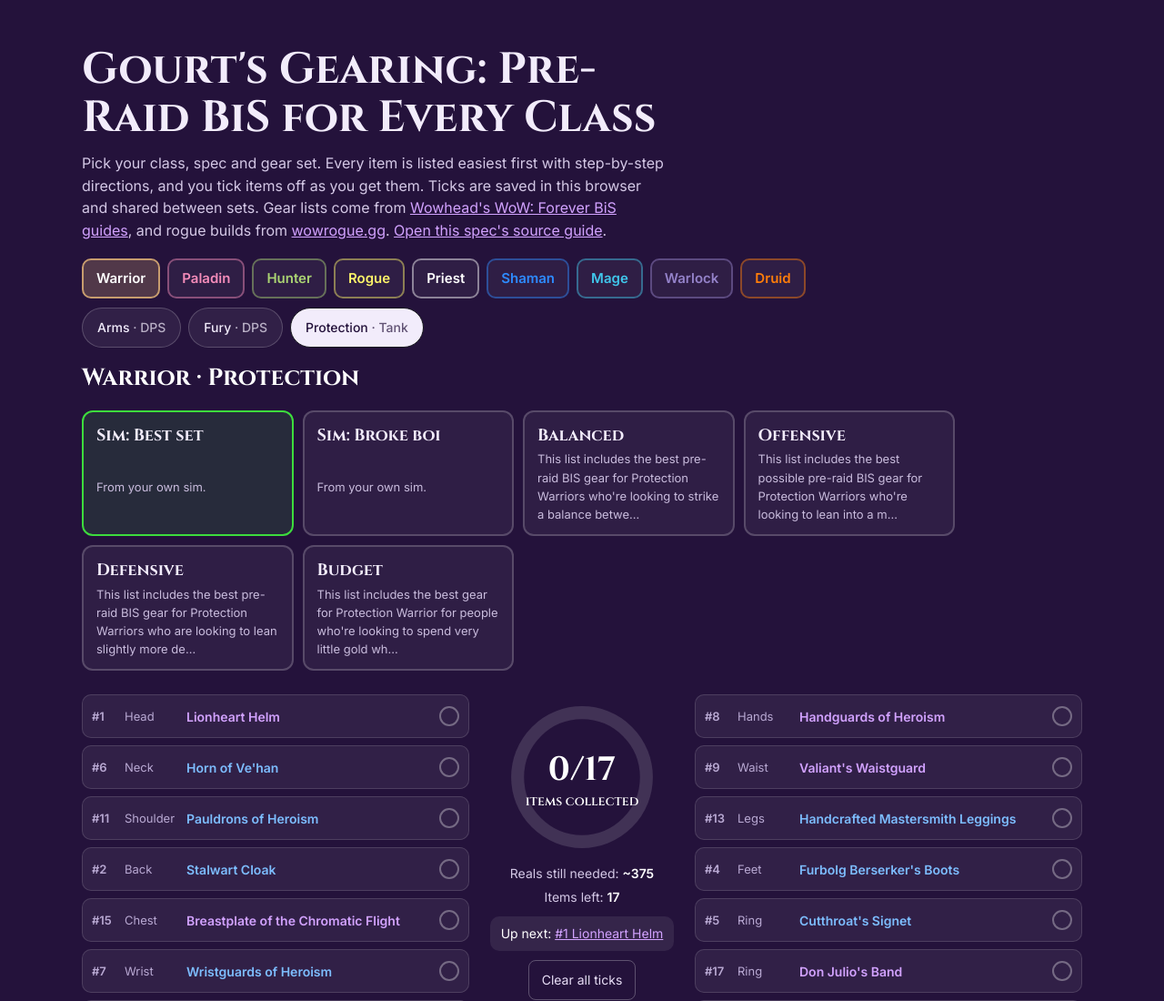
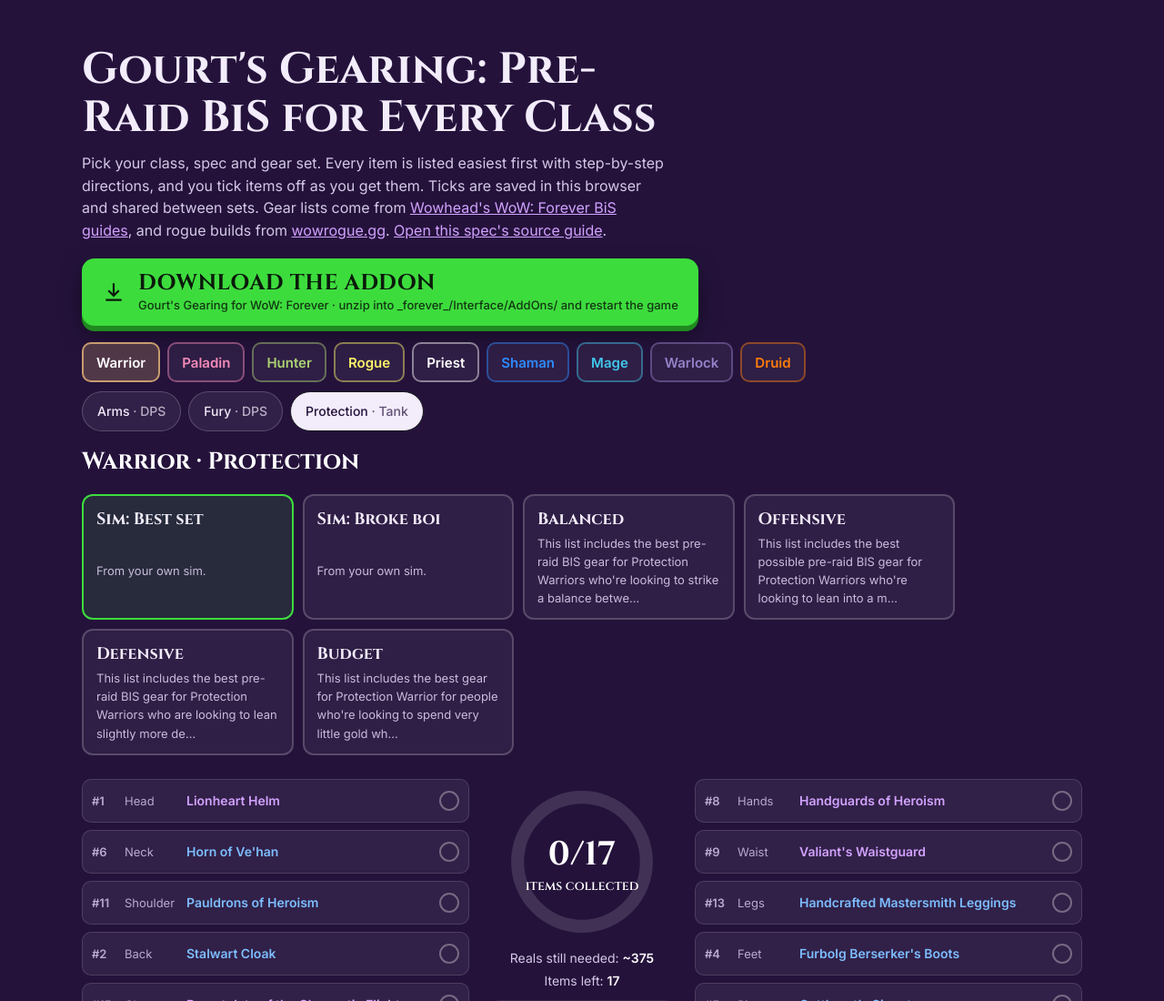
Before and after one commit to Gourthero/gourts-gearing, a plain HTML site: page index.html in a window 1280 px wide. Shown: the top 1100 px of the page at 91% size. Drawn offline with Linux system fonts and the light colour scheme.

Commit message:
Big download button; always load fresh gear data

```diff
--- a/index.html
+++ b/index.html
@@ -42,6 +42,12 @@ header p{max-width:64ch;margin:10px 0 0;color:#d4c8e6}
 .totals{font-size:14px;color:#d4c8e6;display:grid;gap:4px}.totals b{color:#fff;white-space:nowrap}
 .next{font-size:14px;color:#fff;background:#ffffff14;border-radius:10px;padding:8px 12px;max-width:220px}
 .btn{background:none;border:1px solid #ffffff44;color:#e8def6;border-radius:8px;padding:8px 14px;font:inherit;font-size:14px;cursor:pointer;min-height:44px}
+.dlrow{margin-top:18px}
+.dlbtn{display:inline-flex;align-items:center;gap:14px;background:#3ddc3d;color:#0b1a0b;text-decoration:none;border-radius:14px;padding:14px 22px;box-shadow:0 6px 0 #1f8a1f,0 10px 24px #0006;transition:transform .1s,box-shadow .1s;max-width:100%}
+.dlbtn b{display:block;font:800 clamp(18px,2.4vw,24px)/1.1 Cinzel,Georgia,serif;letter-spacing:.02em}
+.dlbtn small{display:block;font:500 13px/1.3 Inter,system-ui,sans-serif;opacity:.85;margin-top:3px}
+.dlbtn:hover{transform:translateY(2px);box-shadow:0 4px 0 #1f8a1f,0 8px 18px #0006}
+.dlbtn:focus-visible{outline:3px solid #fff;outline-offset:3px}
 .clsrow{display:flex;flex-wrap:wrap;gap:8px;margin-top:18px}
 .cbtn{border:2px solid color-mix(in oklab,var(--cc) 45%,transparent);background:#ffffff0d;color:var(--cc);border-radius:10px;padding:8px 14px;font:700 15px Inter,system-ui,sans-serif;cursor:pointer;min-height:44px}
 .cbtn[aria-pressed=true]{background:color-mix(in oklab,var(--cc) 28%,transparent);border-color:var(--cc);color:#fff}
@@ -126,6 +132,7 @@ html{scroll-padding-top:76px}
   <div class="wrap">
     <h1>Gourt's Gearing: Pre-Raid BiS for Every Class</h1>
     <p>Pick your class, spec and gear set. Every item is listed easiest first with step-by-step directions, and you tick items off as you get them. Ticks are saved in this browser and shared between sets. Gear lists come from <a href="https://www.wowhead.com/forever" target="_blank" rel="noopener" style="color:#d2a2ff">Wowhead's WoW: Forever BiS guides</a>, and rogue builds from <a href="https://wowrogue.gg" target="_blank" rel="noopener" style="color:#d2a2ff">wowrogue.gg</a>. <a id="srcLink" href="https://www.wowhead.com/forever" target="_blank" rel="noopener" style="color:#d2a2ff">Open this spec's source guide</a>.</p>
+    <div class="dlrow"><a class="dlbtn" href="https://gourthero.github.io/gourts-gearing/GourtsGearing.zip" target="_blank" rel="noopener"><svg viewBox="0 0 24 24" width="26" height="26" aria-hidden="true"><path fill="currentColor" d="M11 3h2v10.2l3.6-3.6 1.4 1.4L12 17l-6-6 1.4-1.4 3.6 3.6zM4 19h16v2H4z"/></svg><span><b>DOWNLOAD THE ADDON</b><small>Gourt's Gearing for WoW: Forever · unzip into _forever_/Interface/AddOns/ and restart the game</small></span></a></div>
     <div class="clsrow" id="clsBox" role="group" aria-label="Class"></div>
     <div class="specrow" id="specBox" role="group" aria-label="Spec"></div>
     <h2 class="spect" id="specTitle"></h2>
@@ -468,7 +475,7 @@ document.addEventListener('click',e=>{
  if(e.target.id=='reset'){if(confirmReset()){done.clear();save();render()}}
 });
 function confirmReset(){const b=document.getElementById('reset');if(b.dataset.arm){delete b.dataset.arm;b.textContent='Clear all ticks';return true}b.dataset.arm='1';b.textContent='Click again to clear';setTimeout(()=>{delete b.dataset.arm;b.textContent='Clear all ticks'},3000);return false}
-fetch('gg_data.json').then(r=>r.json()).then(d=>{DATA=d;
+fetch('gg_data.json',{cache:'no-cache'}).then(r=>r.json()).then(d=>{DATA=d;
  if(!DATA.specs.some(s=>s.key==spec))spec='warrior/protection';
  // old single-page users: start on prot warrior with their old set
  const old=ls('wfg-set');if(old&&!ls('gg-set2')){const m={bis:'sim-best-set',budget:'sim-broke-boi',wh_bal:'balanced',wh_off:'offensive',wh_def:'defensive',wh_bud:'budget'}[old];if(m){spec='warrior/protection';set='warrior/protection:'+m}}
```
